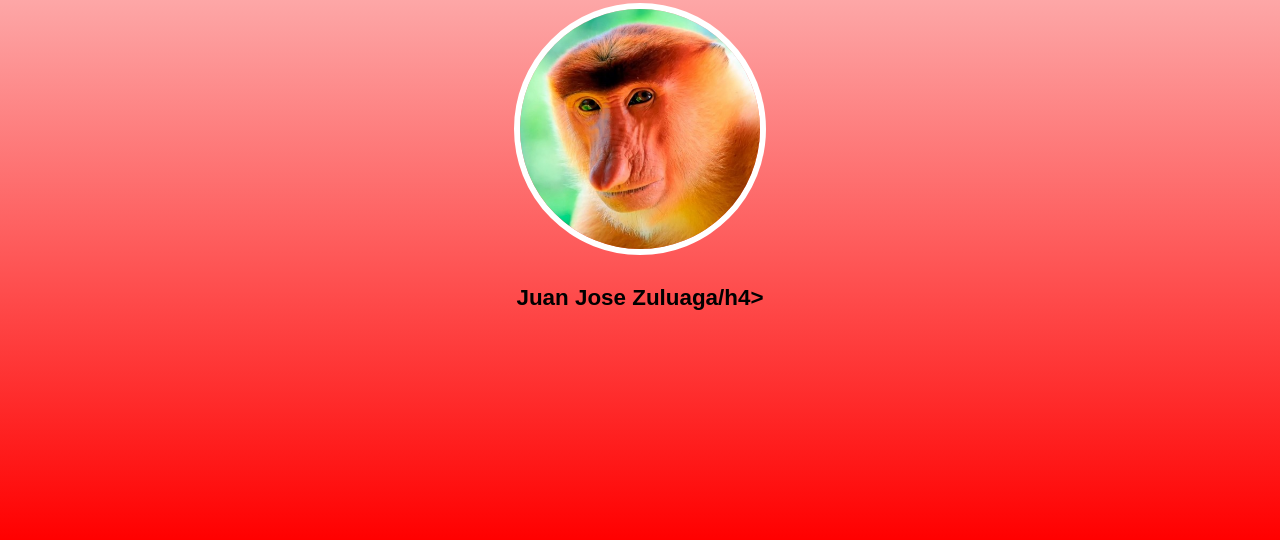
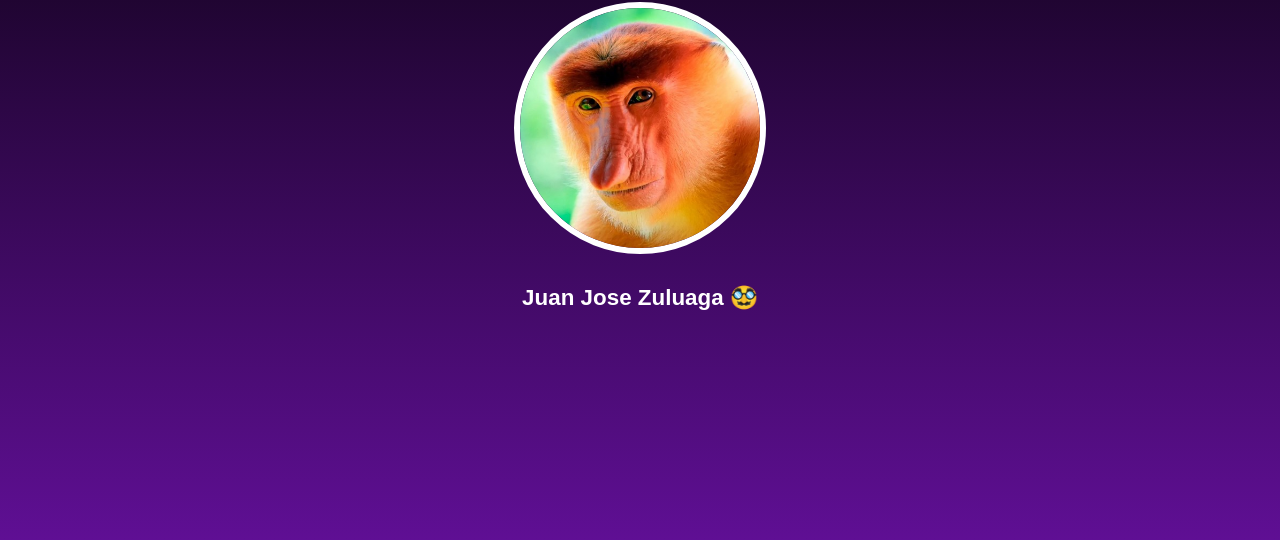
Before and after one commit to otfsozza/adso-3314566, a plain HTML site: page index.html in a window 1280 px wide. Shown: the part 276-816 px from the top of the page. Drawn offline with Linux system fonts and the light colour scheme.

Commit message:
Cambio de color de background y de fuente, correción de error nombre

```diff
--- a/index.html
+++ b/index.html
@@ -6,8 +6,8 @@
     <title>ADSO 3314566</title>
     <style>
         body {
-            background: linear-gradient(rgb(252, 252, 252), red);
-            color: black;
+            background: linear-gradient(rgb(0, 0, 0), rgb(95, 15, 148));
+            color: rgb(255, 255, 255);
             font-family: sans-serif;
             display: flex;
             justify-content: center;
@@ -40,7 +40,7 @@
     <main>
         <h1>ADSO 3314566</h1>
         <img src="./malufo.jpg" alt="">
-        <h4>Juan Jose Zuluaga/h4>
+        <h4>Juan Jose Zuluaga 🥸</h4>
     </main>
 </body>
 </html>
```
